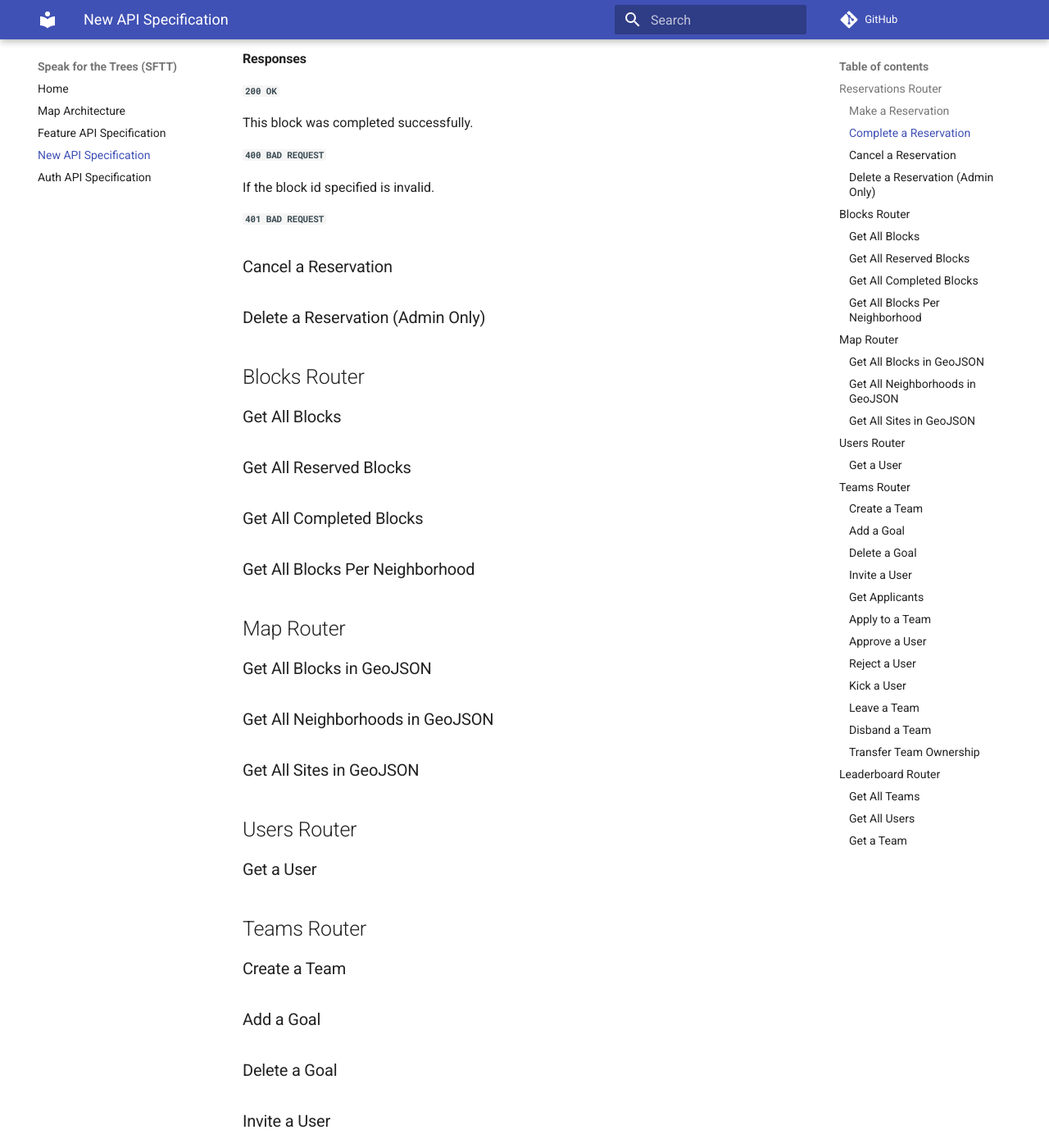
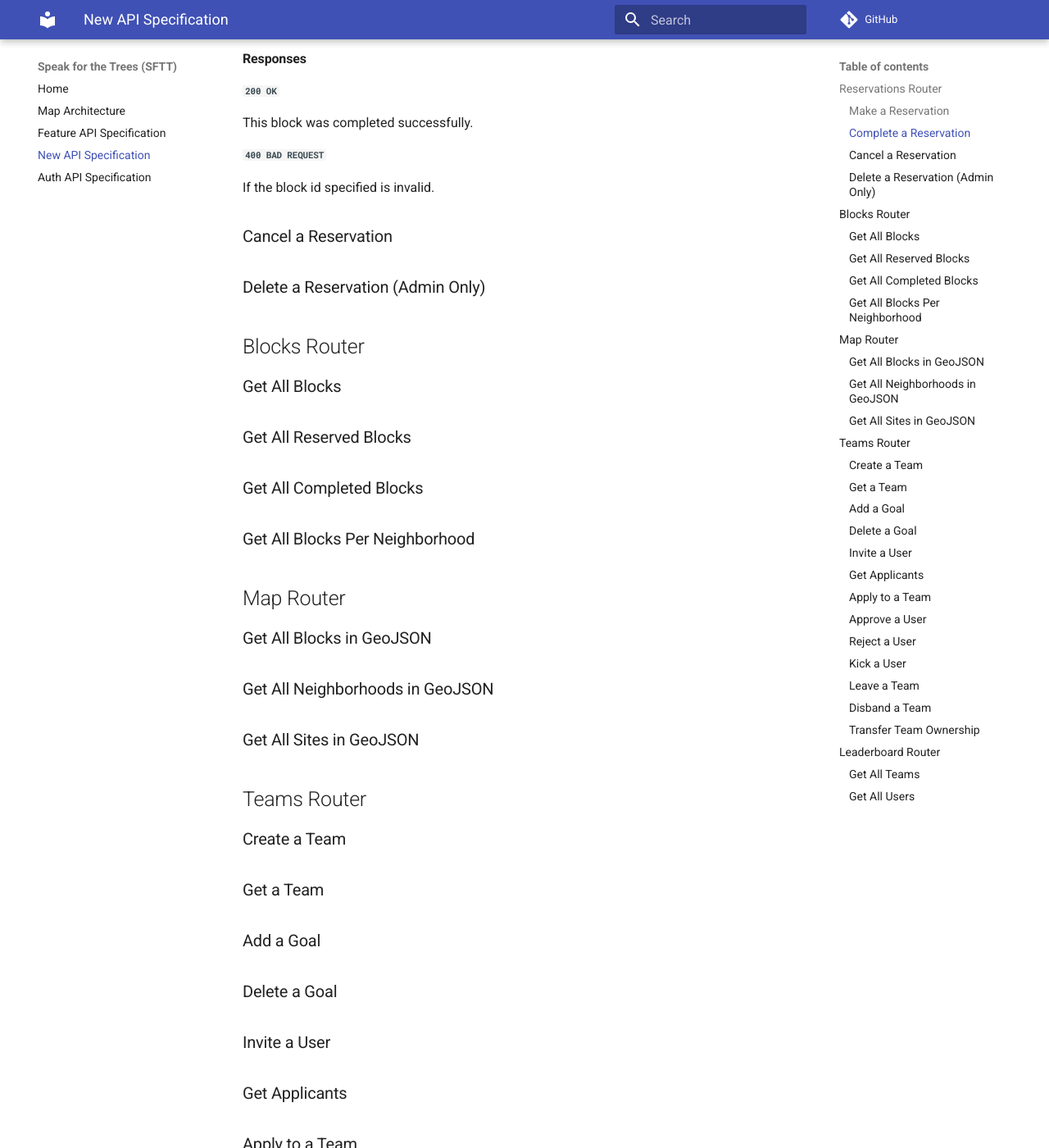
Before and after one commit to Code-4-Community/c4c-dev-docs, an MkDocs documentation site: the page built from docs/sftt/sftt-api-spec-new.md, in a window 1280 px wide and 1400 px high, scrolled down 1338 px. Shown: the whole window at 82% size. Built offline with MkDocs 1.6.1 and Material for MkDocs 9.7.7, drawn with Linux system fonts in a browser that asks for light colours; comment, search, counter and statistics services are not loaded.

```diff
--- a/docs/sftt/sftt-api-spec-new.md
+++ b/docs/sftt/sftt-api-spec-new.md
@@ -52,8 +52,6 @@
 ##### `400 BAD REQUEST`
 If the block id specified is invalid.
 
-##### `401 BAD REQUEST`
-
 ### Cancel a Reservation
 
 ### Delete a Reservation (Admin Only)
@@ -76,13 +74,11 @@
 
 ### Get All Sites in GeoJSON
 
-## Users Router
-
-### Get a User
-
 ## Teams Router
 
 ### Create a Team
+
+### Get a Team
 
 ### Add a Goal
 
@@ -111,5 +107,3 @@
 ### Get All Teams
 
 ### Get All Users
-
-### Get a Team
```
